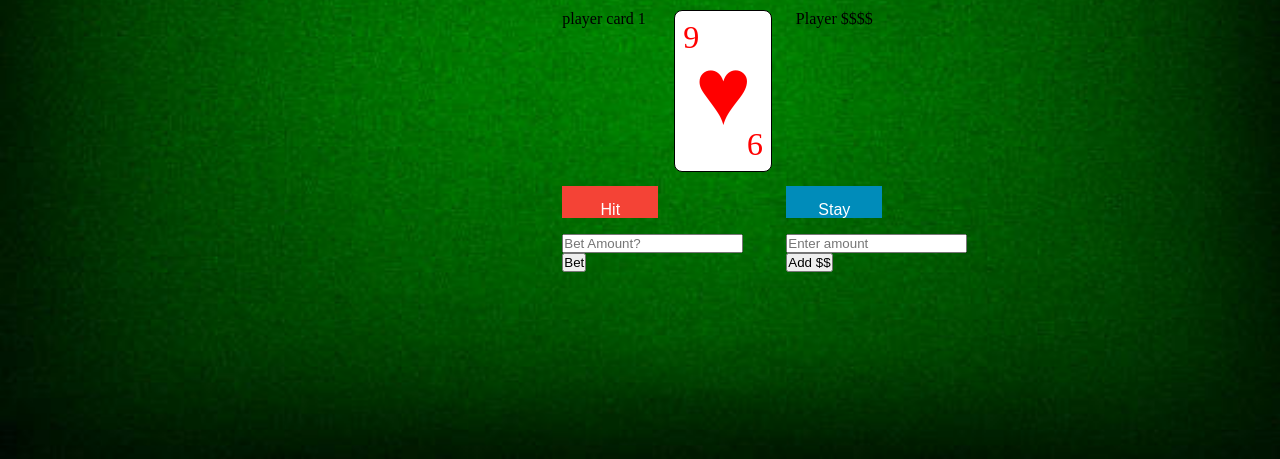
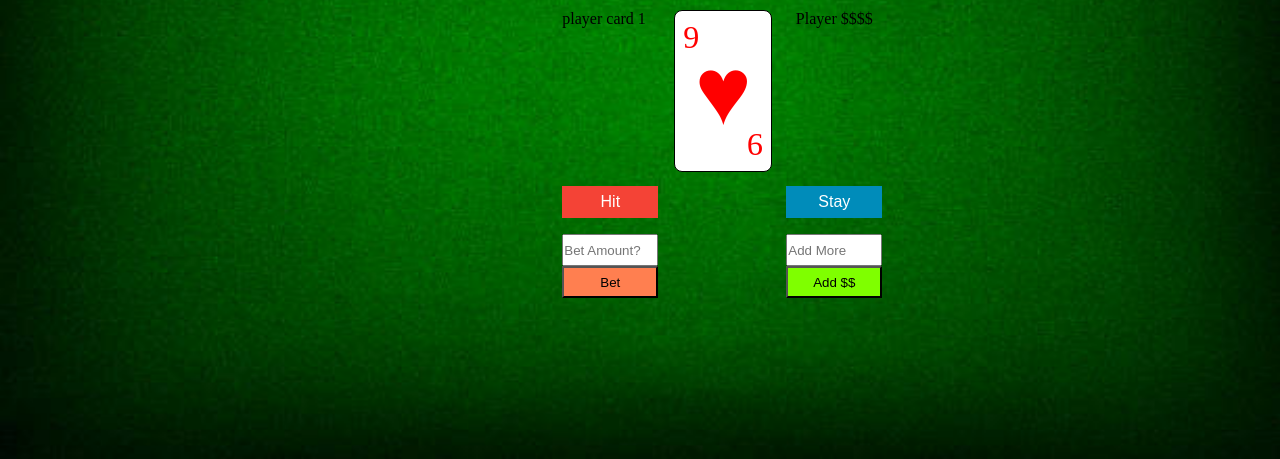
Before and after one commit to CrimsonCoder42/Assign3-blackjack, a plain HTML site: page index.html in a window 1280 px wide. Shown: the part 341-800 px from the top of the page. Drawn offline with Linux system fonts and the light colour scheme.

Commit message:
css and html reactive

```diff
--- a/index.html
+++ b/index.html
@@ -28,13 +28,13 @@
 
                 <button id="stay" class="btn">Stay</button>
                 <div class="betMoney">
-                    <input id="betAmount" type="number" placeholder="Bet Amount?" class="hidden">
-                    <button id="bet" class="hidden">Bet</button>
+                    <input id="betAmount" type="number" placeholder="Bet Amount?" class="betAmt">
+                    <button id="betBtn" class="betAmt">Bet</button>
                 </div>
                 <div></div>
                 <div class="add-money">
-                    <input id="moneyAmount" type="number" placeholder="Enter amount" class="jackpot">
-                    <button id="addMoney" class="jackpot">Add $$</button>
+                    <input id="moneyAmount" type="number" placeholder="Add More" class="addMoney">
+                    <button id="addMoneyBtn" class="addMoney">Add $$</button>
 
                 </div>
             </div>
@@ -42,46 +42,6 @@
         </div>
     </div>
 
-
-    <!--  <div class="card" id="computer-hide">
-                <div class="cardWorth1"></div>
-                <div class="cardSuit"></div>
-                <div class="cardWorth2"></div>
-            </div>
-            <div class="card" id="computer-show">
-                <div class="cardWorth1"></div>
-                <div class="cardSuit"></div>
-                <div class="cardWorth2"></div>
-            </div>
-
-
-        <div class="info">
-            <div id="computerCash" class='display'></div>
-            <div id="pot" class='display'></div>
-            <div id="playerCash" class='display'></div>
-
-        </div>
-
-            <div id="player-card1" class="card">
-                <div class="cardWorth1 playCardW1">4</div>
-                <div class="cardSuit"></div>
-                <div class="cardWorth2 playCardW1"></div>
-            </div>
-            <div id="player-card2" class="card">
-                <div class="cardWorth1 playCardW2">4</div>
-                <div class="cardSuit"></div>
-                <div class="cardWorth2 playCardW2"></div>
-            </div>
-            <button id="hit">Hit</button>
-            <button id="stay">Stay</button>
-
-        <div class="add-money">
-            <input id="moneyAmount" type="number" placeholder="Enter amount" class="jackpot">
-            <button id="addMoney" class="jackpot">Add $$</button>
-            <input id="betAmount" type="number" placeholder="Bet Amount?" class="hidden">
-            <button id="bet" class="hidden">Bet</button>
-    class -->
-
     <script src="cardDeck.js" type="module"></script>
     <script src="app.js" type="module"></script>
 </body>
--- a/style.css
+++ b/style.css
@@ -13,11 +13,23 @@ img {
     margin-left: auto;
     margin-right: auto;
 }
+.add-money{
+    display: grid;
+    grid-template-columns: repeat(1, 6rem);
+    grid-template-rows: 2rem 2rem;
+}
+
+
+.betMoney {
+    display: grid;
+    grid-template-columns: repeat(1, 6rem);
+    grid-template-rows: 2rem 2rem;
+}
 
 .btn {
     border: none;
     color: white;
-    padding: 15px 32px;
+    padding: 5px 10px;
     text-align: center;
     text-decoration: none;
     display: inline-block;
@@ -118,8 +130,17 @@ img {
     align-items: center;
 }
 
+#addMoneyBtn {
+    background-color: chartreuse;
+}
+
+#betBtn{
+    background-color: coral;
+}
+
 #hit {
     background-color: #f44336;
+
 }
 
 #stay {
```
